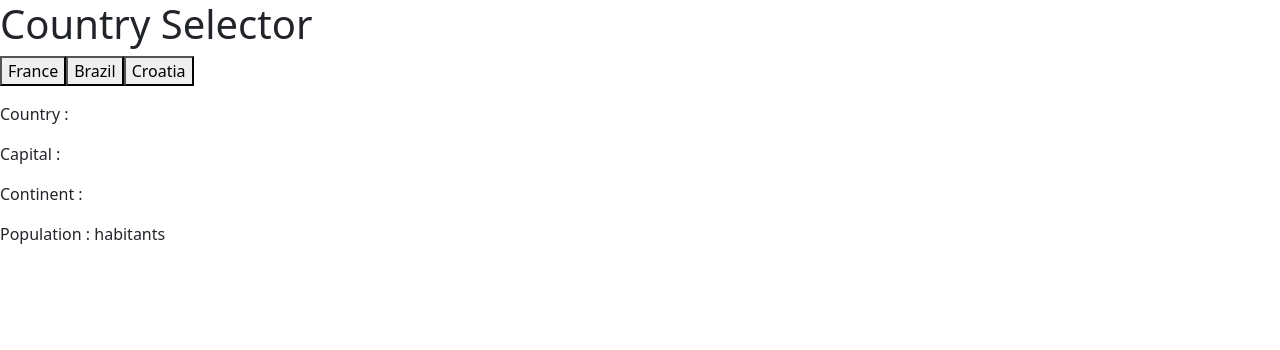
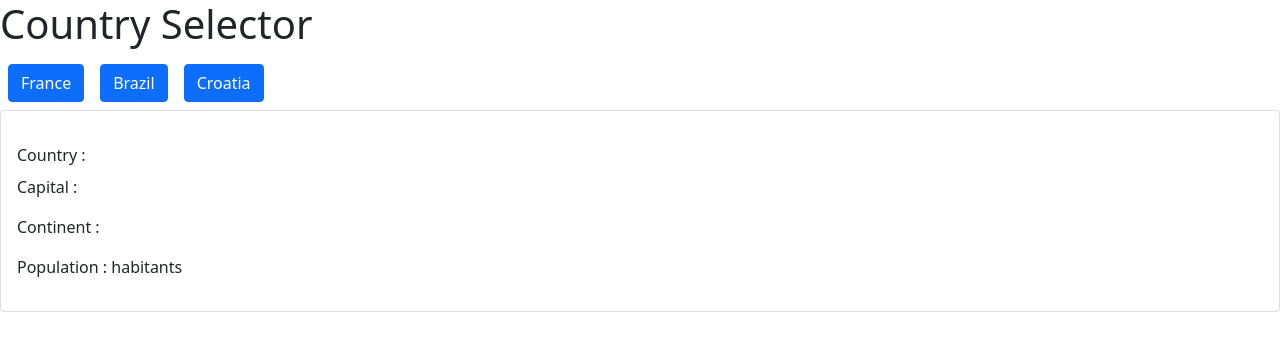
Before and after one commit to Adrien-GOGOIS/Countries-React, a React (Create React App) app: page / in a window 1280 px wide. Shown: the top 350 px of the page. Built offline with nearby package versions, Linux system fonts and the light colour scheme; no server answers.

Commit message:
Add some style

```diff
--- a/src/components/Button.js
+++ b/src/components/Button.js
@@ -2,7 +2,11 @@ import React from "react";
 
 class Button extends React.Component {
   render() {
-    return <button onClick={this.props.onClick}>{this.props.children}</button>;
+    return (
+      <button className="btn btn-primary m-2" onClick={this.props.onClick}>
+        {this.props.children}
+      </button>
+    );
   }
 }
 
--- a/src/components/Card.js
+++ b/src/components/Card.js
@@ -3,12 +3,14 @@ import React from "react";
 class Card extends React.Component {
   render() {
     return (
-      <div>
-        <p>{this.props.displayFlag}</p>
-        <p>Country : {this.props.countryName}</p>
-        <p>Capital : {this.props.capitalName}</p>
-        <p>Continent : {this.props.regionName}</p>
-        <p>Population : {this.props.populationNum} habitants</p>
+      <div className="card">
+        <p className="fs-6">{this.props.displayFlag}</p>
+        <div className="card-body">
+          <p className="card-title">Country : {this.props.countryName}</p>
+          <p>Capital : {this.props.capitalName}</p>
+          <p>Continent : {this.props.regionName}</p>
+          <p>Population : {this.props.populationNum} habitants</p>
+        </div>
       </div>
     );
   }
```
